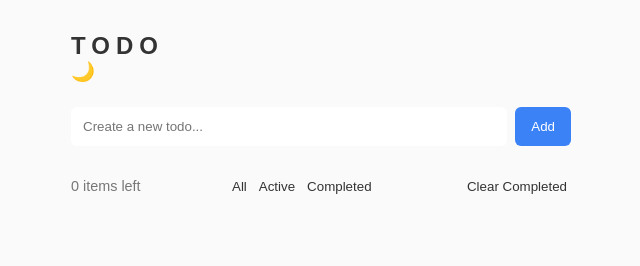
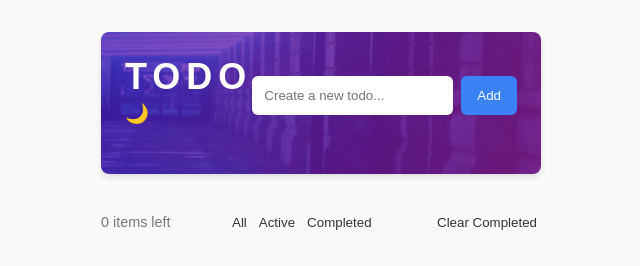
Before and after one commit to Timon-Gathara/to-do-app, a plain HTML site: page index.html in a window 1280 px wide. Shown: the whole page, without its empty margins (319-959 px from the left). Drawn offline with Linux system fonts and the light colour scheme.

Commit message:
secondcommit

```diff
--- a/index.html
+++ b/index.html
@@ -18,7 +18,7 @@
   <div class="container">
 
 
-<nav class="navbar1">
+<nav id="navbar">
   <header>
       <h1>TODO</h1>
       <button id="toggleTheme">🌙</button>
--- a/styles.css
+++ b/styles.css
@@ -1,5 +1,22 @@
-#navbar1 {
-  background-image: image(url('./images/bg-desktop-dark.jpg'));
+#navbar {
+  background-image: url('./images/bg-desktop-dark.jpg');
+  background-size: cover;
+  background-position: center;
+  padding: 1.5rem;
+  border-radius: 8px;
+  margin-bottom: 1.5rem;
+  box-shadow: 0 4px 6px rgba(0, 0, 0, 0.1);
+  display: flex;
+  justify-content: space-between;
+  align-items: center;
+  color: white;
+  font-family: 'Arial', sans-serif;
+  font-size: 1.5rem;
+  letter-spacing: 6px;
+  text-transform: uppercase;
+  font-weight: bold;
+  position: relative;
+  transition: background-image 0.3s ease;
 
 }
 :root {
@@ -29,10 +46,10 @@ body {
   min-height: 100vh;
   transition: background 0.3s, color 0.3s;
 }
-.container {
+/* .container {
   width: 100%;
   max-width: 500px;
-}
+} */
 header {
   display: flexbox;
   justify-content: space-between;
```
